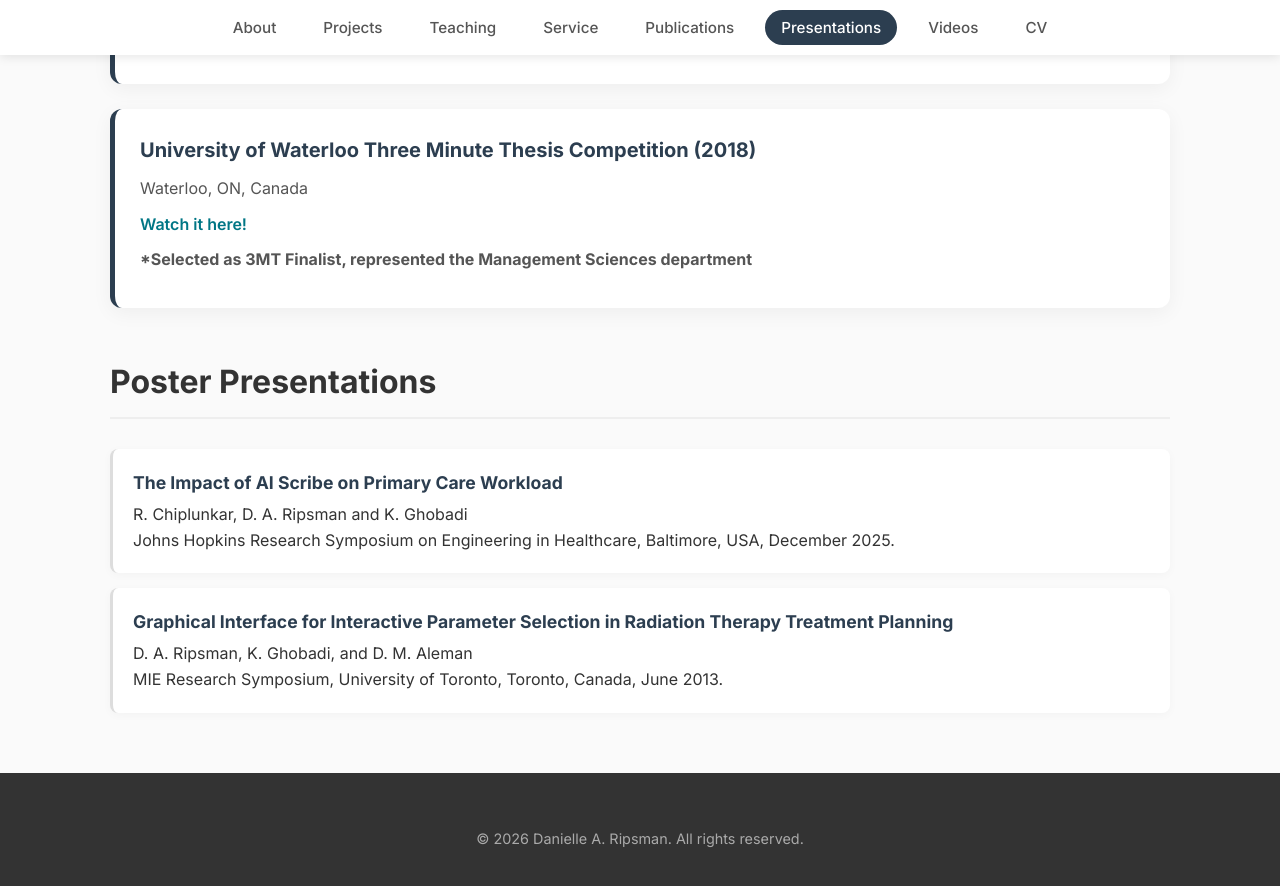
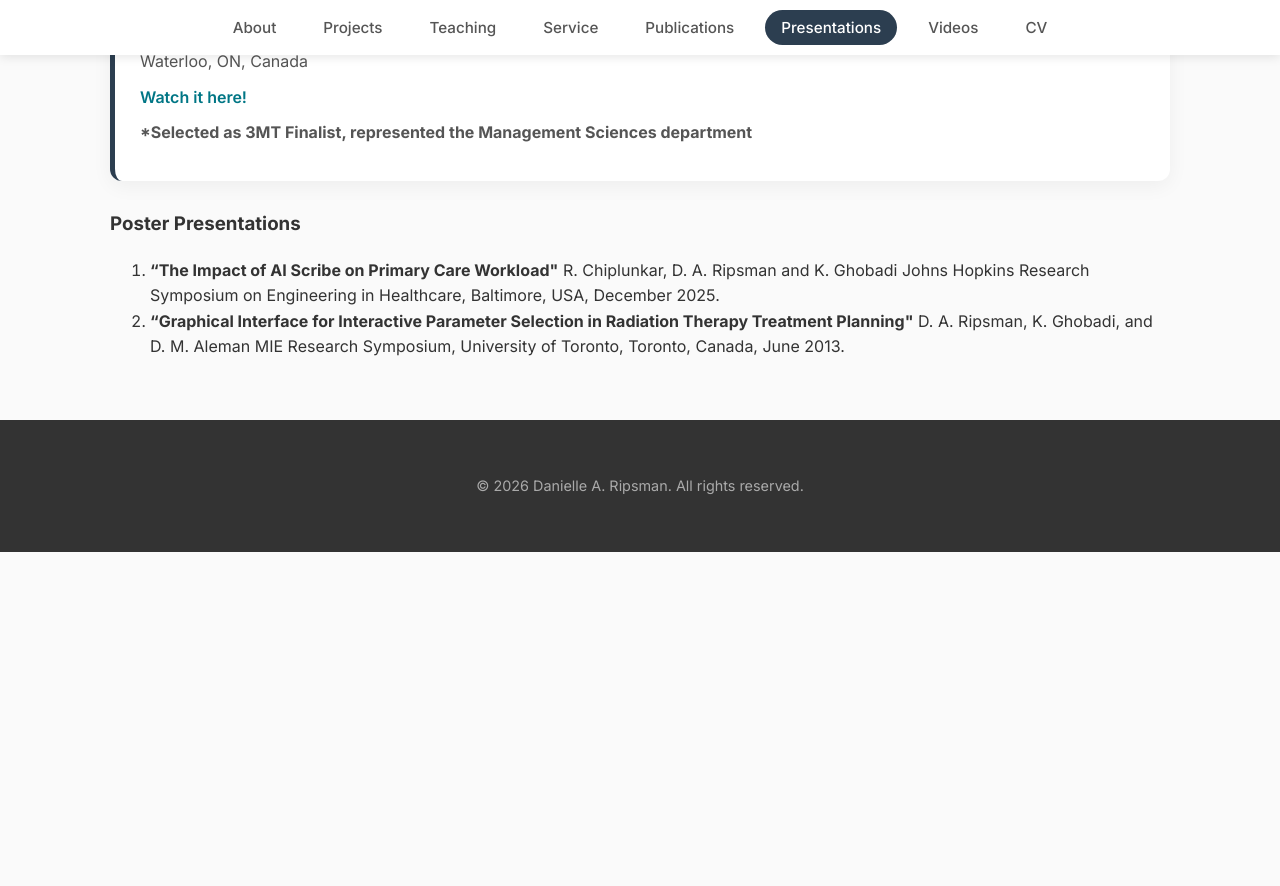
Before and after one commit to DaniRip/DaniRip.github.io, a Jekyll site: the page built from presentations.md, in a window 1280 px wide and 900 px high, scrolled down 1746 px. Shown: the top 886 px of the window. Built offline with Jekyll 4.4.1, drawn with Linux system fonts in a browser that asks for light colours; after the commit the page ends 2298 px from its top, so only the background shows below that.

Commit message:
Update presentations.md

```diff
--- a/presentations.md
+++ b/presentations.md
@@ -4,7 +4,7 @@ title: Presentations
 permalink: /presentations/
 ---
 
-## Conference Presentations
+### Conference Presentations
 
 <ol>
 {% for pres in site.data.presentations.conference %}
@@ -16,7 +16,7 @@ permalink: /presentations/
 {% endfor %}
 </ol>
 
-## Competitions
+### Competitions
 
 {% for comp in site.data.presentations.competitions %}
 <div class="card">
@@ -27,12 +27,14 @@ permalink: /presentations/
 </div>
 {% endfor %}
 
-## Poster Presentations
+### Poster Presentations
 
+<ol>
 {% for poster in site.data.presentations.posters %}
-<div class="publication-item">
-    <div class="publication-title">{{ poster.title }}</div>
-    <div>{{ poster.authors }}</div>
-    <div>{{ poster.event }}, {{ poster.location }}, {{ poster.date }}.</div>
-</div>
+<li>
+    <strong>“{{ poster.title }}"</strong>
+    {{ poster.authors }}
+    {{ poster.event }}, {{ poster.location }}, {{ poster.date }}.
+</li>
 {% endfor %}
+</ol>
```
